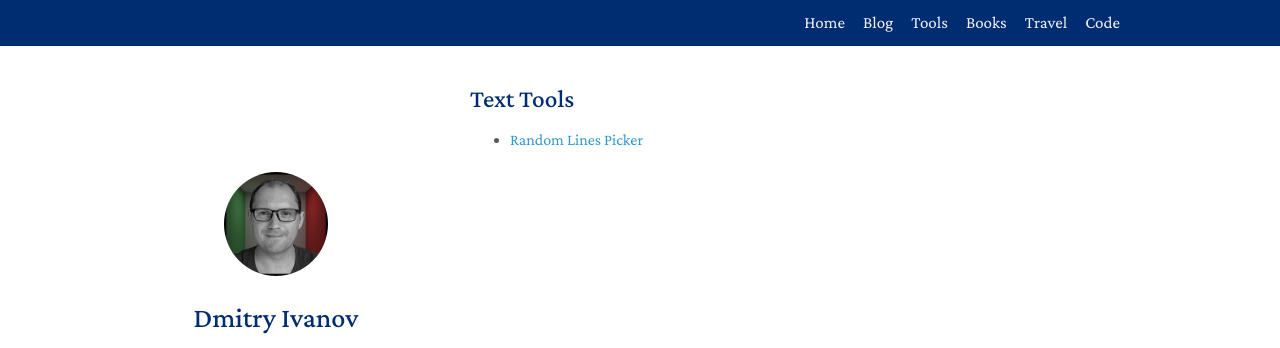
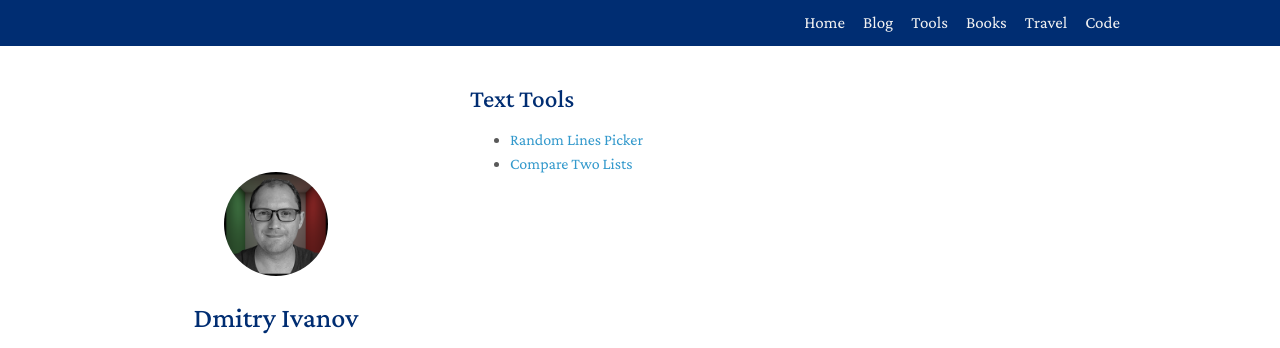
Before and after one commit to d-k-ivanov/d-k-ivanov.github.io, a Jekyll site: the page built from tools.md, in a window 1280 px wide. Shown: the top 348 px of the page. Built offline with Jekyll 4.4.1, drawn with Linux system fonts in a browser that asks for light colours; a style sheet for code colours, icons or effects is not loaded.

Commit message:
Post 2025-17-06-14-27

```diff
--- a/tools.md
+++ b/tools.md
@@ -7,3 +7,4 @@ permalink: /tools/
 ## Text Tools
 
 - <a name="Random Lines Picker" href="/tools/random-lines/" target="_blank">Random Lines Picker</a>
+- <a name="Compare Two Lists" href="/tools/compare-two-lists/" target="_blank">Compare Two Lists</a>
--- a/tools/compare-two-lists/index.html
+++ b/tools/compare-two-lists/index.html
@@ -3,15 +3,10 @@
 
 <head>
     <meta name="viewport" content="width=device-width, initial-scale=1">
-    <!-- _iddi_iddi_iddi_iddi_iddi_iddi_iddi_iddi_iddi_iddi_iddi_iddi_iddi_iddi_iddi_iddi_iddi_iddi_iddi_iddi_iddi_iddi_iddi_ -->
     <meta http-equiv="X-UA-Compatible" content="IE=edge">
-    <!-- _iddi_iddi_iddi_iddi_iddi_iddi_iddi_iddi_iddi_iddi_iddi_iddi_iddi_iddi_iddi_iddi_iddi_iddi_iddi_iddi_iddi_iddi_iddi_ -->
     <meta charset="utf-8">
-    <!-- _iddi_iddi_iddi_iddi_iddi_iddi_iddi_iddi_iddi_iddi_iddi_iddi_iddi_iddi_iddi_iddi_iddi_iddi_iddi_iddi_iddi_iddi_iddi_ -->
     <title>Compare Two Lists</title>
-    <!-- _iddi_iddi_iddi_iddi_iddi_iddi_iddi_iddi_iddi_iddi_iddi_iddi_iddi_iddi_iddi_iddi_iddi_iddi_iddi_iddi_iddi_iddi_iddi_ -->
     <link rel="stylesheet" href="https://cdnjs.cloudflare.com/ajax/libs/font-awesome/6.4.0/css/all.min.css">
-    <!-- _iddi_iddi_iddi_iddi_iddi_iddi_iddi_iddi_iddi_iddi_iddi_iddi_iddi_iddi_iddi_iddi_iddi_iddi_iddi_iddi_iddi_iddi_iddi_ -->
 
     <style>
         :root {
```
